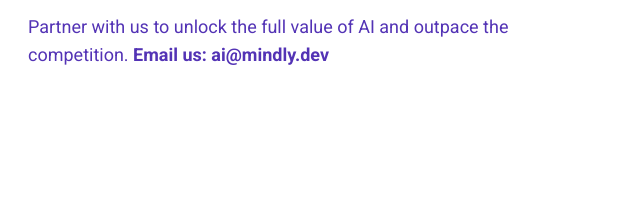
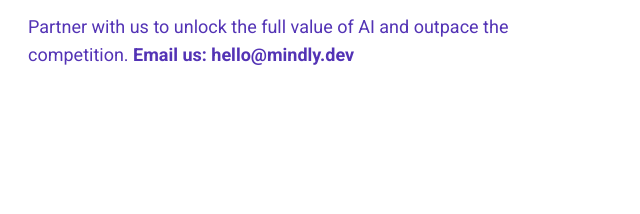
Before and after one commit to MindlyTech/mindlytech.github.io, a Gatsby site: page / in a window 1280 px wide. Shown: the part 501-715 px from the top of the page, 304-944 px from the left. Built offline with nearby package versions, Linux system fonts and the light colour scheme; Gatsby itself is replaced by a stand-in of ours.

Commit message:
feat: update email to contact

```diff
--- a/src/pages/index.tsx
+++ b/src/pages/index.tsx
@@ -59,7 +59,7 @@
                 <span className="text-primary text-lg font-normal">
                   Partner with us to unlock the full value of AI and outpace the
                   competition.{" "}
-                  <span className="font-bold">Email us: <a href="mailto:hello@mindly.dev">ai@mindly.dev</a></span>
+                  <span className="font-bold">Email us: <a href="mailto:hello@mindly.dev">hello@mindly.dev</a></span>
                 </span>
               </div>
             </div>
```
